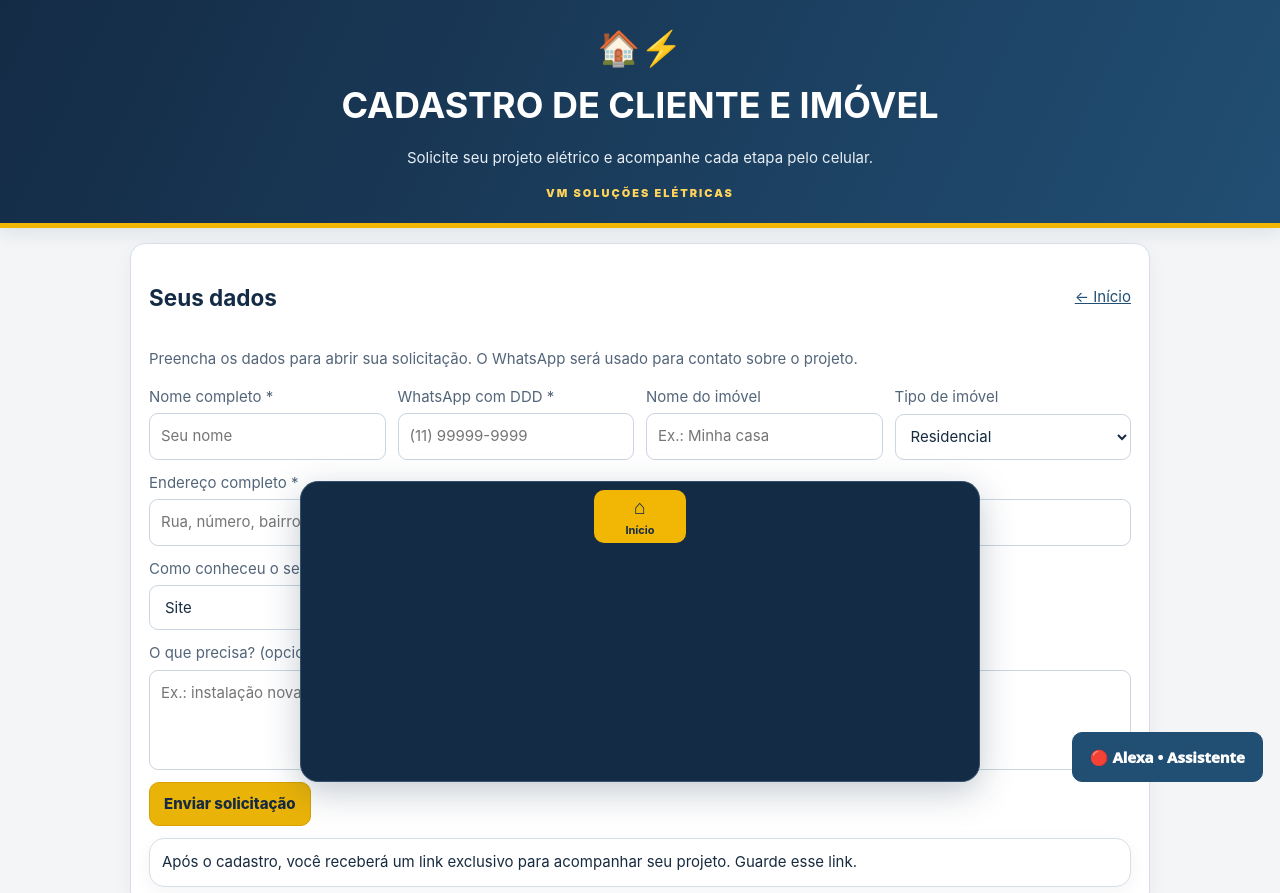
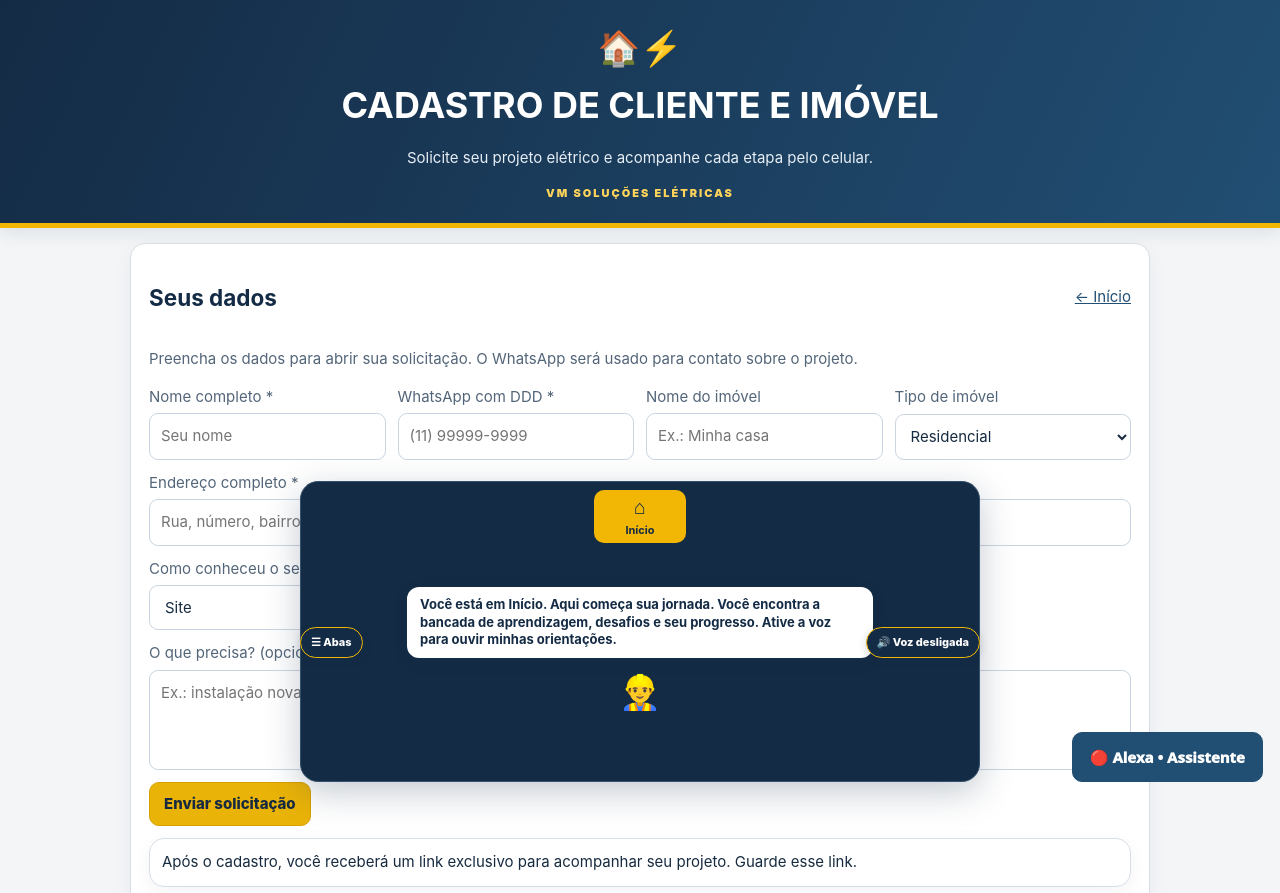
Before and after one commit to vilsonmeira/Eletricista_senai, a plain HTML site: page clientes.html in a window 1280 px wide. Shown: the top 893 px of the page. Drawn offline with Linux system fonts and the light colour scheme.

Commit message:
Integrate animated electrician guide across app pages

```diff
--- a/clientes.html
+++ b/clientes.html
@@ -40,4 +40,4 @@ const a=document.createElement("a");a.href=link;a.textContent="Abrir acompanhame
 const copy=document.createElement("button");copy.textContent="Copiar link";copy.style.marginLeft="8px";copy.onclick=()=>navigator.clipboard?.writeText(link);result.appendChild(copy);form.reset();
 }catch(err){result.className="status bad";result.textContent=err.message;}finally{btn.disabled=false;btn.textContent="Enviar solicitação";}});
 </script><script src="./dicionario.js"></script><script src="./assistente.js"></script>
-<nav class="vm-bottom-nav" aria-label="Navegação principal"><a href="./index.html" aria-current="page"><span aria-hidden="true">⌂</span>Início</a><a href="./aluno.html"><span aria-hidden="true">▤</span>Aprender</a><a href="./painel-integrado.html"><span aria-hidden="true">▦</span>Módulos</a><a href="./quadro-distribuicao.html"><span aria-hidden="true">▥</span>Quadro</a><a href="./alexa.html"><span aria-hidden="true">◉</span>Alexa</a></nav></body></html>
+<nav class="vm-bottom-nav" aria-label="Navegação principal"><a href="./index.html" aria-current="page"><span aria-hidden="true">⌂</span>Início</a><a href="./aluno.html"><span aria-hidden="true">▤</span>Aprender</a><a href="./painel-integrado.html"><span aria-hidden="true">▦</span>Módulos</a><a href="./quadro-distribuicao.html"><span aria-hidden="true">▥</span>Quadro</a><a href="./alexa.html"><span aria-hidden="true">◉</span>Alexa</a></nav><script defer src="./guia-eletricista.js"></script></body></html>
```
